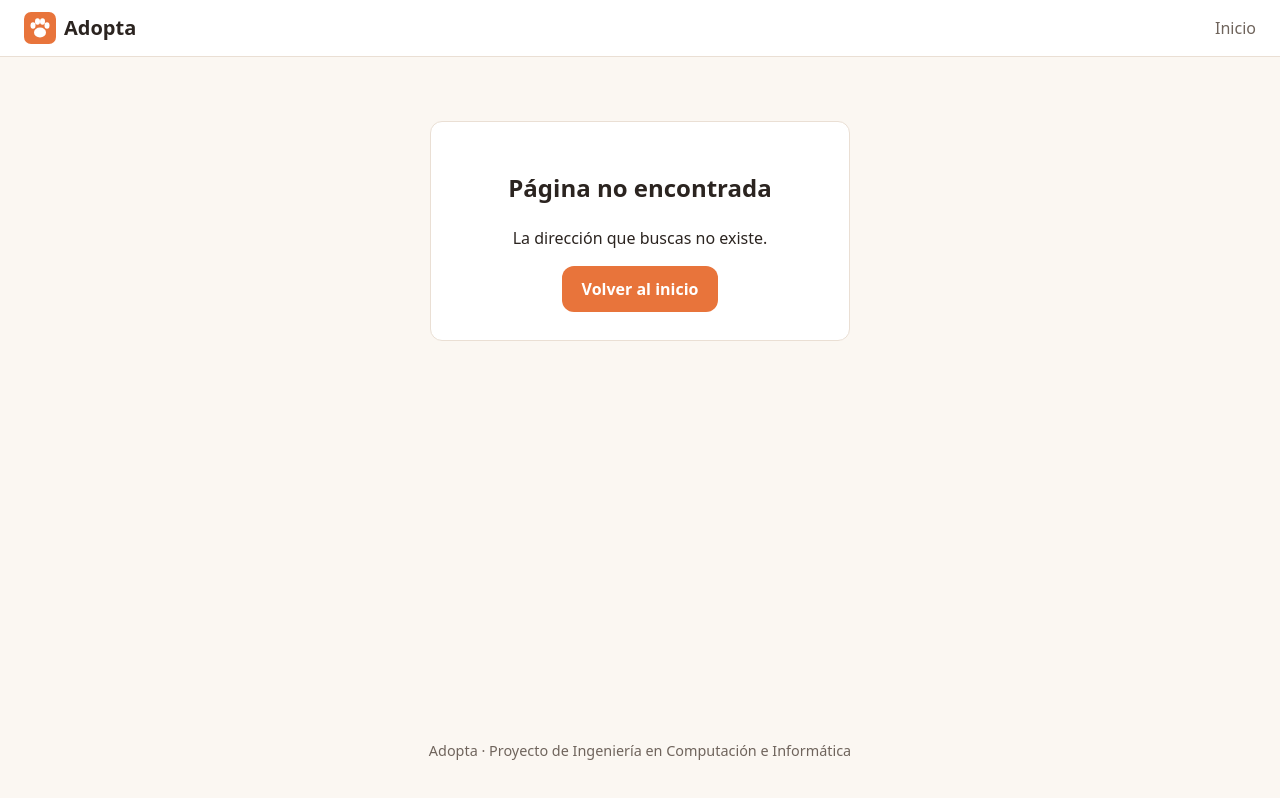
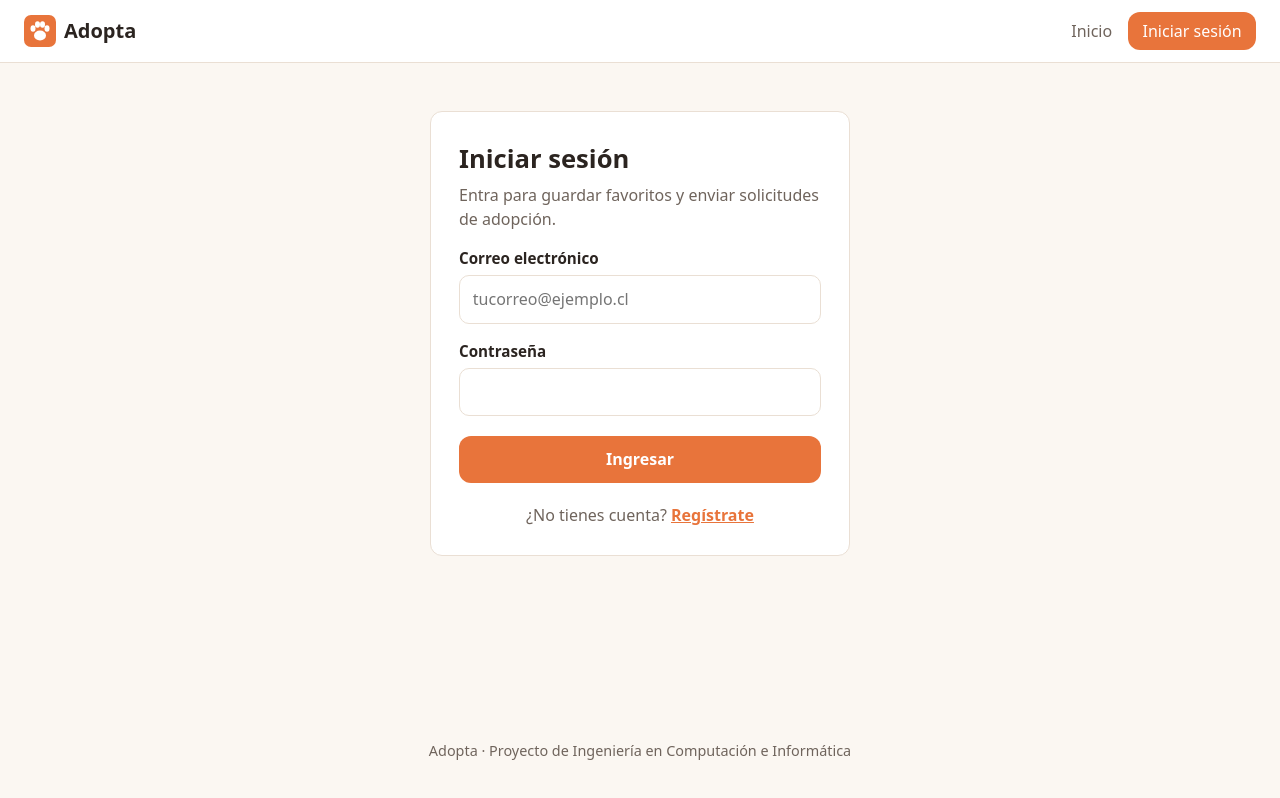
Before and after one commit to Ignvcion/adopcion-animales, a React (Vite) app in the folder frontend/: page /login in a window 1280 px wide. Built offline with nearby package versions, Linux system fonts and the light colour scheme; no server answers.

Commit message:
feat(auth): pantalla de inicio de sesión y manejo de sesión en el frontend (CU02)

```diff
--- a/frontend/src/App.jsx
+++ b/frontend/src/App.jsx
@@ -1,13 +1,24 @@
 import { Routes, Route } from 'react-router-dom';
 import Layout from './components/Layout.jsx';
+import RutaProtegida from './components/RutaProtegida.jsx';
 import Inicio from './pages/Inicio.jsx';
+import Login from './pages/Login.jsx';
+import Panel from './pages/Panel.jsx';
 import NoEncontrada from './pages/NoEncontrada.jsx';
 
 export default function App() {
   return (
     <Routes>
       <Route element={<Layout />}>
+        {/* Públicas */}
         <Route path="/" element={<Inicio />} />
+        <Route path="/login" element={<Login />} />
+
+        {/* Requieren sesión */}
+        <Route element={<RutaProtegida />}>
+          <Route path="/panel" element={<Panel />} />
+        </Route>
+
         <Route path="*" element={<NoEncontrada />} />
       </Route>
     </Routes>
--- /dev/null
+++ b/frontend/src/api/cliente.js
@@ -0,0 +1,36 @@
+// Cliente HTTP común para hablar con la API.
+// En desarrollo, Vite redirige /api al backend; en producción se puede
+// apuntar a otra dirección con la variable VITE_API_URL.
+const BASE_URL = import.meta.env.VITE_API_URL || '/api';
+
+/**
+ * Hace una petición a la API y devuelve el JSON de la respuesta.
+ * Si la API responde con error, lanza un Error con el mensaje del servidor
+ * y con el código HTTP en error.status.
+ */
+export async function pedir(ruta, { metodo = 'GET', cuerpo, token } = {}) {
+  const encabezados = {};
+  if (cuerpo !== undefined) encabezados['Content-Type'] = 'application/json';
+  if (token) encabezados.Authorization = `Bearer ${token}`;
+
+  let respuesta;
+  try {
+    respuesta = await fetch(`${BASE_URL}${ruta}`, {
+      method: metodo,
+      headers: encabezados,
+      body: cuerpo !== undefined ? JSON.stringify(cuerpo) : undefined,
+    });
+  } catch {
+    const error = new Error('No se pudo conectar con el servidor. Revisa tu conexión.');
+    error.status = 0;
+    throw error;
+  }
+
+  const datos = await respuesta.json().catch(() => ({}));
+  if (!respuesta.ok) {
+    const error = new Error(datos.error || 'Ocurrió un error inesperado');
+    error.status = respuesta.status;
+    throw error;
+  }
+  return datos;
+}
--- a/frontend/src/components/Layout.jsx
+++ b/frontend/src/components/Layout.jsx
@@ -1,7 +1,10 @@
 import { Link, NavLink, Outlet } from 'react-router-dom';
+import { useAuth } from '../context/AuthContext.jsx';
 
 // Estructura común de todas las páginas: barra superior, contenido y pie
 export default function Layout() {
+  const { usuario } = useAuth();
+
   return (
     <div className="app">
       <header className="barra">
@@ -11,6 +14,11 @@ export default function Layout() {
         </Link>
         <nav className="menu">
           <NavLink to="/" end>Inicio</NavLink>
+          {usuario ? (
+            <NavLink to="/panel">{usuario.nombre}</NavLink>
+          ) : (
+            <NavLink to="/login" className="boton boton-chico">Iniciar sesión</NavLink>
+          )}
         </nav>
       </header>
 
--- /dev/null
+++ b/frontend/src/components/RutaProtegida.jsx
@@ -0,0 +1,22 @@
+import { Navigate, Outlet, useLocation } from 'react-router-dom';
+import { useAuth } from '../context/AuthContext.jsx';
+
+/**
+ * Protege un grupo de rutas: exige sesión y, opcionalmente, ciertos roles.
+ * Uso: <Route element={<RutaProtegida roles={['admin']} />}> ... </Route>
+ */
+export default function RutaProtegida({ roles }) {
+  const { usuario, verificando } = useAuth();
+  const ubicacion = useLocation();
+
+  if (verificando) {
+    return <p className="cargando">Cargando…</p>;
+  }
+  if (!usuario) {
+    return <Navigate to="/login" replace state={{ desde: ubicacion.pathname }} />;
+  }
+  if (roles && !roles.includes(usuario.rol)) {
+    return <Navigate to="/" replace />;
+  }
+  return <Outlet />;
+}
--- /dev/null
+++ b/frontend/src/context/AuthContext.jsx
@@ -0,0 +1,77 @@
+import { createContext, useCallback, useContext, useEffect, useMemo, useState } from 'react';
+import { pedir } from '../api/cliente.js';
+
+// Guarda la sesión (token + usuario) y la comparte con toda la aplicación.
+const AuthContext = createContext(null);
+const CLAVE = 'adopta-sesion';
+
+function leerSesionGuardada() {
+  try {
+    const guardada = JSON.parse(localStorage.getItem(CLAVE));
+    return guardada?.token ? guardada : null;
+  } catch {
+    return null;
+  }
+}
+
+function guardarSesion(sesion) {
+  try {
+    if (sesion) localStorage.setItem(CLAVE, JSON.stringify(sesion));
+    else localStorage.removeItem(CLAVE);
+  } catch {
+    // Sin almacenamiento disponible: la sesión dura hasta recargar
+  }
+}
+
+export function AuthProvider({ children }) {
+  const [sesion, setSesion] = useState(leerSesionGuardada);
+  const [verificando, setVerificando] = useState(Boolean(sesion));
+
+  // Al abrir la página con una sesión guardada, se confirma con el backend
+  // que el token sigue vigente y que la cuenta no fue bloqueada.
+  useEffect(() => {
+    const guardada = leerSesionGuardada();
+    if (!guardada) return;
+    pedir('/auth/yo', { token: guardada.token })
+      .then(({ usuario }) => {
+        const actualizada = { token: guardada.token, usuario };
+        guardarSesion(actualizada);
+        setSesion(actualizada);
+      })
+      .catch((error) => {
+        // Solo se cierra la sesión si el backend la rechazó (no por falta de red)
+        if (error.status === 401) {
+          guardarSesion(null);
+          setSesion(null);
+        }
+      })
+      .finally(() => setVerificando(false));
+  }, []);
+
+  // CU02 — Iniciar sesión
+  const iniciarSesion = useCallback(async (email, password) => {
+    const { token, usuario } = await pedir('/auth/login', {
+      metodo: 'POST',
+      cuerpo: { email, password },
+    });
+    const nueva = { token, usuario };
+    guardarSesion(nueva);
+    setSesion(nueva);
+    return usuario;
+  }, []);
+
+  const valor = useMemo(() => ({
+    usuario: sesion?.usuario ?? null,
+    token: sesion?.token ?? null,
+    verificando,
+    iniciarSesion,
+  }), [sesion, verificando, iniciarSesion]);
+
+  return <AuthContext.Provider value={valor}>{children}</AuthContext.Provider>;
+}
+
+export function useAuth() {
+  const contexto = useContext(AuthContext);
+  if (!contexto) throw new Error('useAuth debe usarse dentro de <AuthProvider>');
+  return contexto;
+}
--- a/frontend/src/main.jsx
+++ b/frontend/src/main.jsx
@@ -1,13 +1,16 @@
 import { StrictMode } from 'react';
 import { createRoot } from 'react-dom/client';
 import { BrowserRouter } from 'react-router-dom';
+import { AuthProvider } from './context/AuthContext.jsx';
 import App from './App.jsx';
 import './styles.css';
 
 createRoot(document.getElementById('root')).render(
   <StrictMode>
     <BrowserRouter>
-      <App />
+      <AuthProvider>
+        <App />
+      </AuthProvider>
     </BrowserRouter>
   </StrictMode>
 );
--- /dev/null
+++ b/frontend/src/pages/Login.jsx
@@ -0,0 +1,85 @@
+import { useState } from 'react';
+import { Link, Navigate, useLocation, useNavigate } from 'react-router-dom';
+import { useAuth } from '../context/AuthContext.jsx';
+
+const EMAIL_VALIDO = /^[^\s@]+@[^\s@]+\.[^\s@]+$/;
+
+// CU02 — Iniciar sesión
+export default function Login() {
+  const { usuario, iniciarSesion } = useAuth();
+  const navegar = useNavigate();
+  const ubicacion = useLocation();
+  const destino = ubicacion.state?.desde || '/panel';
+
+  const [email, setEmail] = useState('');
+  const [password, setPassword] = useState('');
+  const [error, setError] = useState('');
+  const [enviando, setEnviando] = useState(false);
+
+  // Si ya hay sesión, no tiene sentido mostrar el formulario
+  if (usuario) {
+    return <Navigate to={destino} replace />;
+  }
+
+  async function alEnviar(evento) {
+    evento.preventDefault();
+    setError('');
+
+    // E1: se valida en la vista antes de llamar a la API
+    if (!email.trim() || !password) {
+      setError('Debe ingresar su correo y su contraseña');
+      return;
+    }
+    if (!EMAIL_VALIDO.test(email.trim())) {
+      setError('El correo no tiene un formato válido');
+      return;
+    }
+
+    setEnviando(true);
+    try {
+      await iniciarSesion(email.trim(), password);
+      navegar(destino, { replace: true });
+    } catch (err) {
+      setError(err.message);
+      setEnviando(false);
+    }
+  }
+
+  return (
+    <section className="tarjeta formulario">
+      <h1>Iniciar sesión</h1>
+      <p className="subtitulo">Entra para guardar favoritos y enviar solicitudes de adopción.</p>
+
+      {error && <p className="alerta-error" role="alert">{error}</p>}
+
+      <form onSubmit={alEnviar} noValidate>
+        <label htmlFor="email">Correo electrónico</label>
+        <input
+          id="email"
+          type="email"
+          autoComplete="email"
+          value={email}
+          onChange={(e) => setEmail(e.target.value)}
+          placeholder="tucorreo@ejemplo.cl"
+        />
+
+        <label htmlFor="password">Contraseña</label>
+        <input
+          id="password"
+          type="password"
+          autoComplete="current-password"
+          value={password}
+          onChange={(e) => setPassword(e.target.value)}
+        />
+
+        <button type="submit" className="boton ancho" disabled={enviando}>
+          {enviando ? 'Ingresando…' : 'Ingresar'}
+        </button>
+      </form>
+
+      <p className="nota">
+        ¿No tienes cuenta? <Link to="/registro">Regístrate</Link>
+      </p>
+    </section>
+  );
+}
--- /dev/null
+++ b/frontend/src/pages/Panel.jsx
@@ -0,0 +1,20 @@
+import { useAuth } from '../context/AuthContext.jsx';
+
+const NOMBRE_ROL = {
+  adoptante: 'Adoptante',
+  fundacion: 'Fundación',
+  admin: 'Administrador',
+};
+
+// Página de bienvenida después de iniciar sesión.
+// Cada módulo agrega aquí los accesos de su rol.
+export default function Panel() {
+  const { usuario } = useAuth();
+
+  return (
+    <section>
+      <h1>Hola, {usuario.nombre}</h1>
+      <p className="subtitulo">Entraste como {NOMBRE_ROL[usuario.rol] ?? usuario.rol}.</p>
+    </section>
+  );
+}
--- a/frontend/src/styles.css
+++ b/frontend/src/styles.css
@@ -78,6 +78,40 @@ button, input, select, textarea { font: inherit; }
 .boton:hover { background: var(--color-primario-oscuro); }
 .boton:disabled { opacity: 0.6; cursor: default; }
 
+.boton.ancho { width: 100%; margin-top: 1.25rem; }
+.menu a.boton-chico { color: #fff; padding: 0.45rem 0.9rem; }
+.menu a.boton-chico:hover { color: #fff; }
+
+.subtitulo { color: var(--color-suave); margin-top: 0; }
+.nota { margin: 1.25rem 0 0; text-align: center; color: var(--color-suave); }
+.nota a { color: var(--color-primario); font-weight: 600; }
+.cargando { text-align: center; color: var(--color-suave); padding: 3rem 0; }
+
+.formulario { max-width: 420px; margin: 1rem auto; }
+.formulario h1 { margin: 0 0 0.25rem; font-size: 1.6rem; }
+.formulario label { display: block; margin: 1rem 0 0.35rem; font-weight: 600; font-size: 0.95rem; }
+.formulario input {
+  width: 100%;
+  padding: 0.7rem 0.8rem;
+  border: 1px solid var(--color-borde);
+  border-radius: 10px;
+  background: #fff;
+}
+.formulario input:focus {
+  outline: 2px solid var(--color-primario);
+  outline-offset: 1px;
+  border-color: transparent;
+}
+
+.alerta-error {
+  margin: 1rem 0 0;
+  padding: 0.7rem 0.9rem;
+  border-radius: 10px;
+  background: var(--color-error-fondo);
+  color: var(--color-error);
+  font-size: 0.95rem;
+}
+
 @media (max-width: 600px) {
   .barra { padding: 0.75rem 1rem; }
   .contenido { padding: 1.25rem 1rem; }
```
